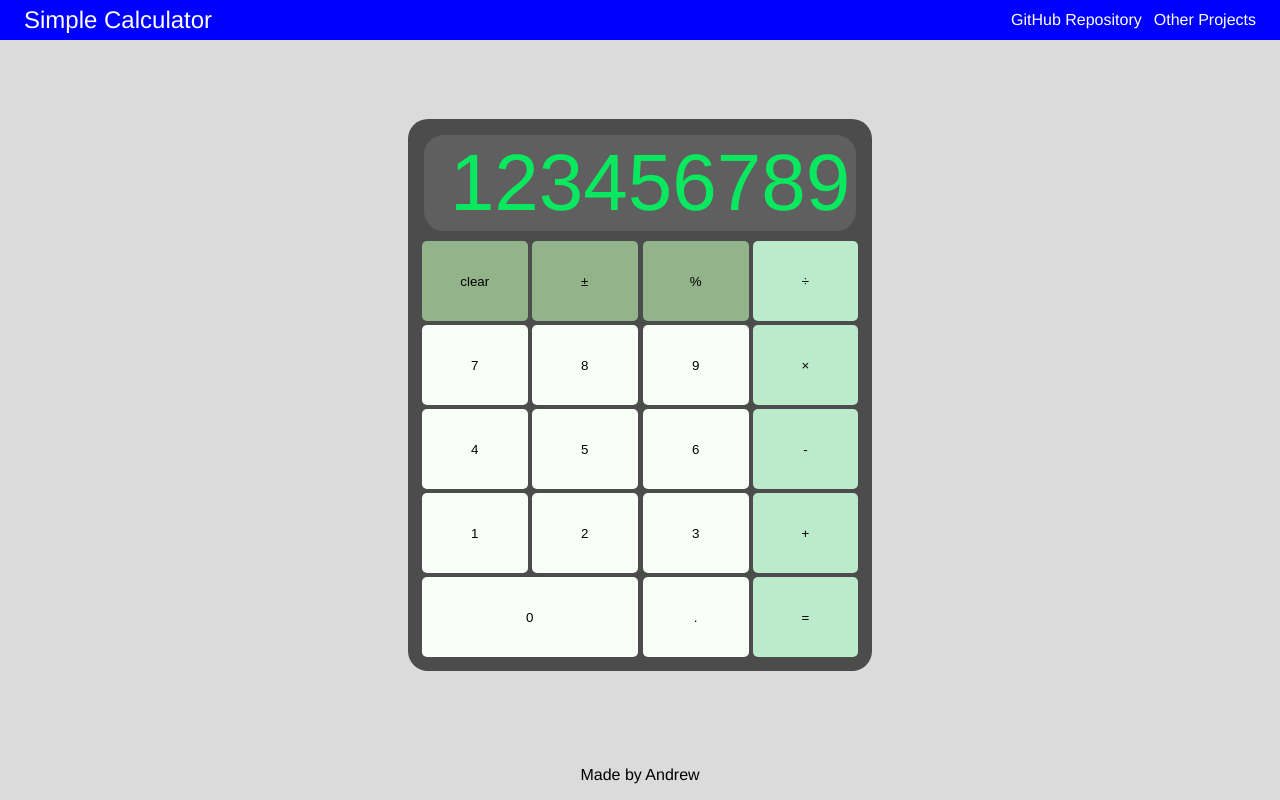
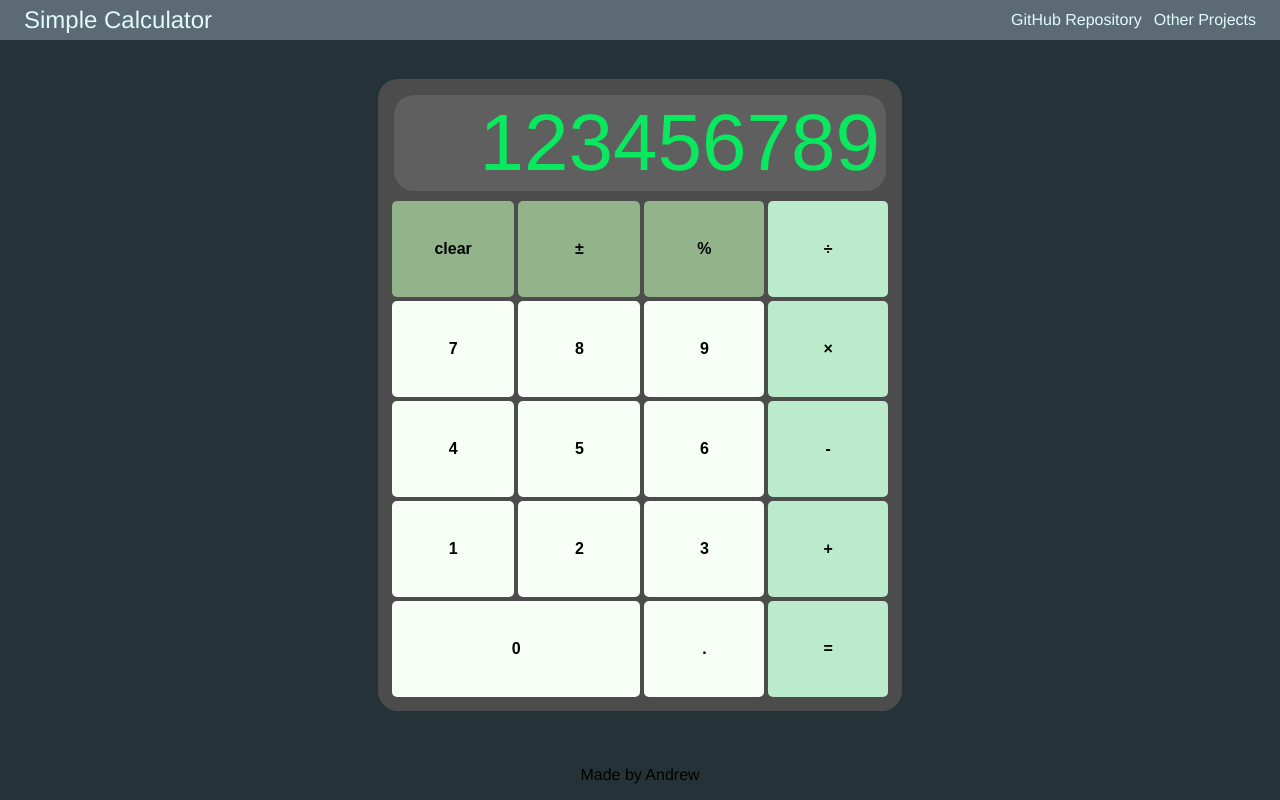
Before and after one commit to dimmerz92/calculator, a plain HTML site: page index.html in a window 1280 px wide. Drawn offline with Linux system fonts and the light colour scheme.

Commit message:
fix styles

```diff
--- a/styles.css
+++ b/styles.css
@@ -3,7 +3,7 @@ body {
     flex-direction: column;
     justify-content: space-between;
     align-items: center;
-    background-color: #dbdbdb;
+    background-color: #253237;
     font-family: "Helvetica Neue", sans-serif;
     height: 100vh;
     margin: 0;
@@ -13,8 +13,8 @@ header {
     display: flex;
     justify-content: space-between;
     align-items: center;
-    background-color: blue;
-    color: white;
+    background-color: #5c6b73;
+    color: #e0fbfc;
     width: 100%;
     height: 5vh;
 }
@@ -57,7 +57,7 @@ nav > ul {
 .buttons {
     display: flex;
     justify-content: center;
-    gap: 5px;
+    gap: 4px;
     padding: 4px;
 }
 
@@ -72,7 +72,8 @@ nav > ul {
     height: 6em;
     border: 0;
     border-radius: 5px;
-    padding: 0.4em;
+    font-weight: bold;
+    font-size: 16px;
 }
 
 .number {
```
